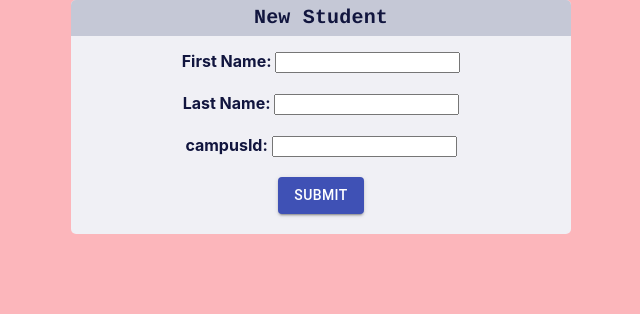
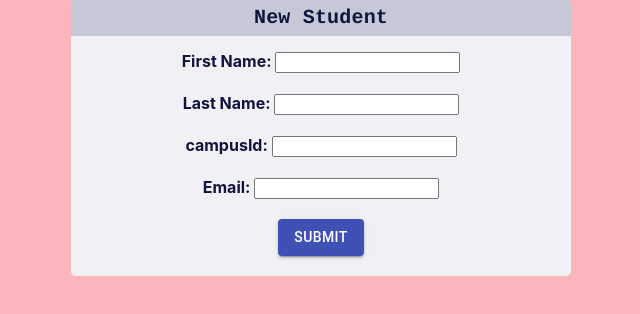
Before and after one commit to yumandee/finalproject-client, a React (Create React App) app: page /newstudent in a window 1280 px wide. Shown: the top 314 px of the page, without its empty margins (319-959 px from the left). Built offline with nearby package versions, Linux system fonts and the light colour scheme.

Commit message:
new student form added

```diff
--- a/src/components/containers/NewStudentContainer.js
+++ b/src/components/containers/NewStudentContainer.js
@@ -10,9 +10,10 @@
     constructor(props){
         super(props);
         this.state = {
-          firstname: "",
-          lastname: "",
+          firstName: "",
+          lastName: "",
           campusId: null,
+          email: "",
           redirect: false,
           redirectId: null
         };
@@ -28,16 +29,17 @@
         event.preventDefault();
 
         let student = {
-            firstname: this.state.firstname,
-            lastname: this.state.lastname,
-            campusId: this.state.campusId
+            firstName: this.state.firstName,
+            lastName: this.state.lastName,
+            campusId: this.state.campusId,
+            email: this.state.email
         };
 
         let newStudent = await this.props.addStudent(student);
 
         this.setState({
-          firstname: "",
-          lastname: "",
+          firstName: "",
+          lastName: "",
           campusId: null,
           redirect: true,
           redirectId: newStudent.id
--- a/src/components/views/NewStudentView.js
+++ b/src/components/views/NewStudentView.js
@@ -45,17 +45,23 @@
         </div>
         <form style={{textAlign: 'center'}} onSubmit={(e) => handleSubmit(e)}>
           <label style= {{color:'#11153e', fontWeight: 'bold'}}>First Name: </label>
-          <input type="text" name="firstname" onChange ={(e) => handleChange(e)} />
+          <input type="text" name="firstName" onChange ={(e) => handleChange(e)} />
           <br/>
           <br/>
 
           <label style={{color:'#11153e', fontWeight: 'bold'}}>Last Name: </label>
-          <input type="text" name="lastname" onChange={(e) => handleChange(e)} />
+          <input type="text" name="lastName" onChange={(e) => handleChange(e)} />
           <br/>
           <br/>
 
+          {/* Change to dropdown menu instead! */}
           <label style={{color:'#11153e', fontWeight: 'bold'}}>campusId: </label>
           <input type="text" name="campusId" onChange={(e) => handleChange(e)} />
+          <br/>
+          <br/>
+
+          <label style={{color:'#11153e', fontWeight: 'bold'}}> Email: </label>
+          <input type="text" name="email" onChange={(e) => handleChange(e)} />
           <br/>
           <br/>
 
```
